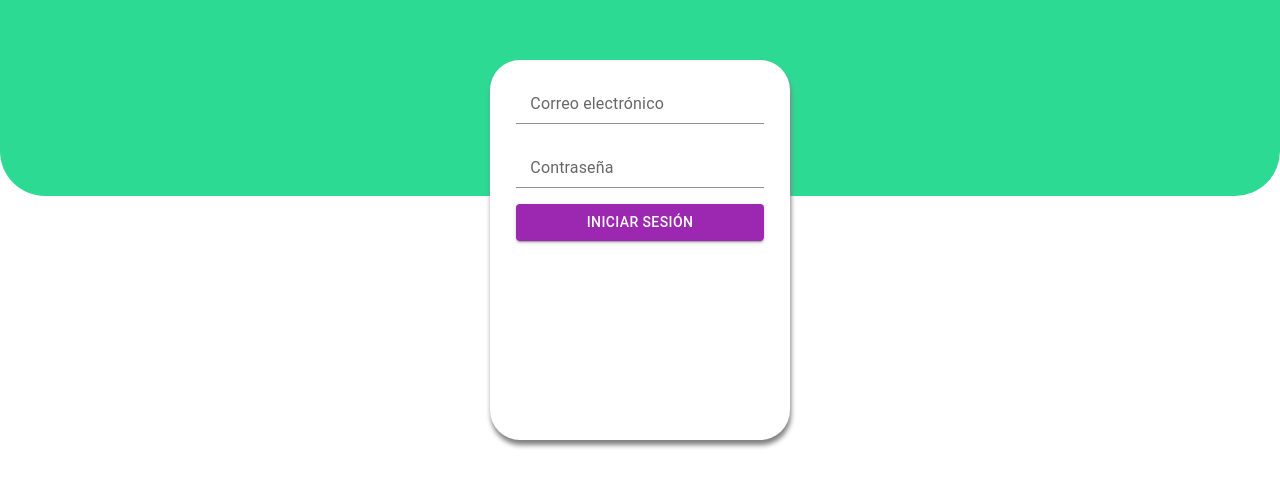
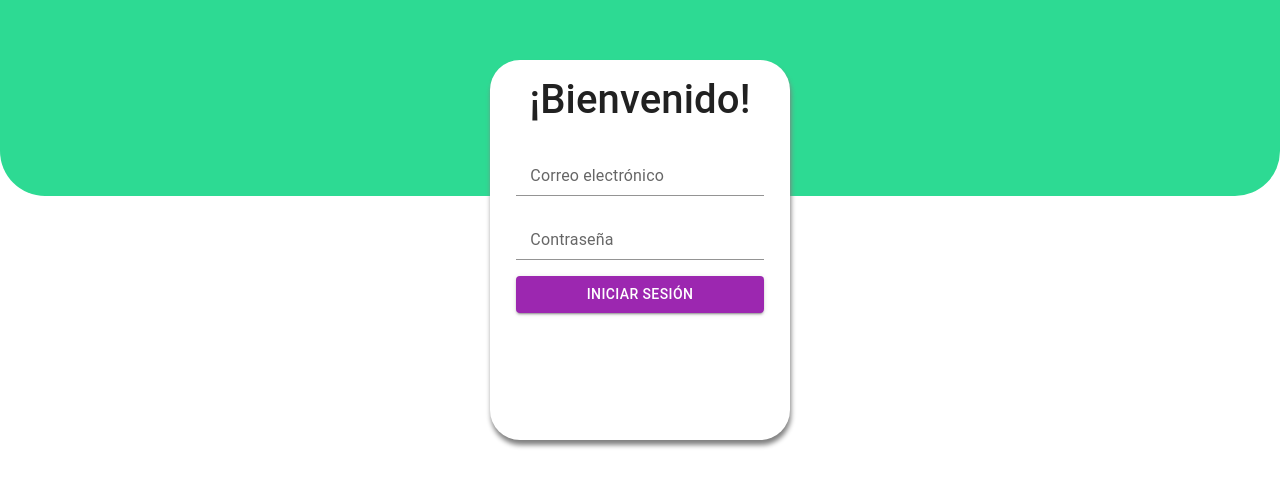
Before and after one commit to checalo-mx/front-end, a React (Create React App) app: page / in a window 1280 px wide. Shown: the part 124-610 px from the top of the page. Built offline with nearby package versions, Linux system fonts and the light colour scheme.

Commit message:
adding card title

```diff
--- a/package.json
+++ b/package.json
@@ -11,6 +11,7 @@
     "@testing-library/jest-dom": "^5.16.1",
     "@testing-library/react": "^12.1.2",
     "@testing-library/user-event": "^13.5.0",
+    "helmet": "^5.0.2",
     "node-sass": "^7.0.0",
     "react": "^17.0.2",
     "react-dom": "^17.0.2",
--- a/src/Components/Login/Login.jsx
+++ b/src/Components/Login/Login.jsx
@@ -6,6 +6,9 @@ import styles from "./Login.module.scss";
 import PrimaryButton from "../Buttons/Primary/PrimaryButton";
 import Grid from "@mui/material/Grid";
 import Box from "@mui/material/Box";
+import { grid } from "@mui/system";
+import CardTitle from "../Titles/CardTitle";
+
 
 const Login = (props) => {
   return (
@@ -13,6 +16,9 @@ const Login = (props) => {
       <Background />
       <MainCard>
         <Grid container spacing={{ xs: 2 }} justifyContent="center">
+          <Grid item xc={10}>
+            <CardTitle titleText="¡Bienvenido!"/>
+          </Grid>
           <Grid item xs={10}>
               <InputForm label="Correo electrónico" />
           </Grid>
--- a/src/Components/Titles/CardTitle.jsx
+++ b/src/Components/Titles/CardTitle.jsx
@@ -1,10 +1,14 @@
-import Button from '@mui/material/Button';
-import React from 'react'
+// TitleComponent.jsx
+
+import React from 'react';
 
 const CardTitle = (props) => {
-    return (
-    <Button color={props.color} variant="contained">{props.children}</Button>
-    )
-}
+    var defaultTitle = "I'm a title";
+  return <div>
+      <h1>
+        {props.titleText ? props.titleText : defaultTitle}
+      </h1>
+  </div>;
+};
 
-export default CardTitle
+export default CardTitle;
```
Also changed, not shown: 1 other file (tests, documents, lock files or other folders).
